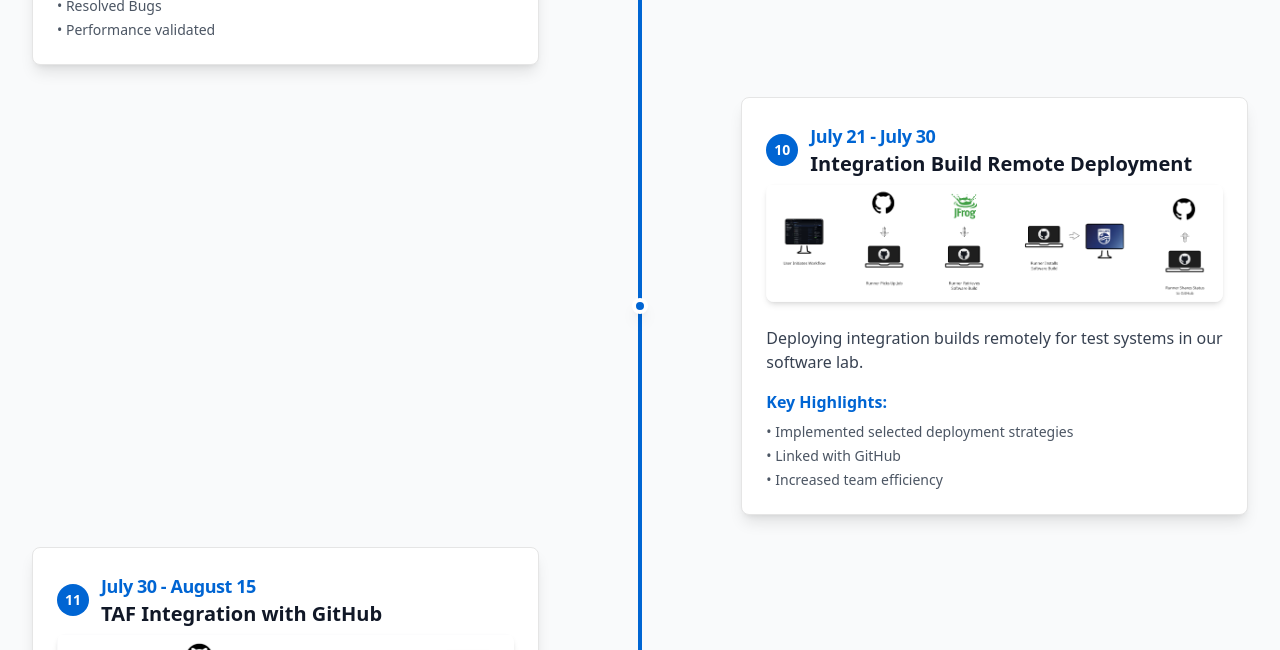
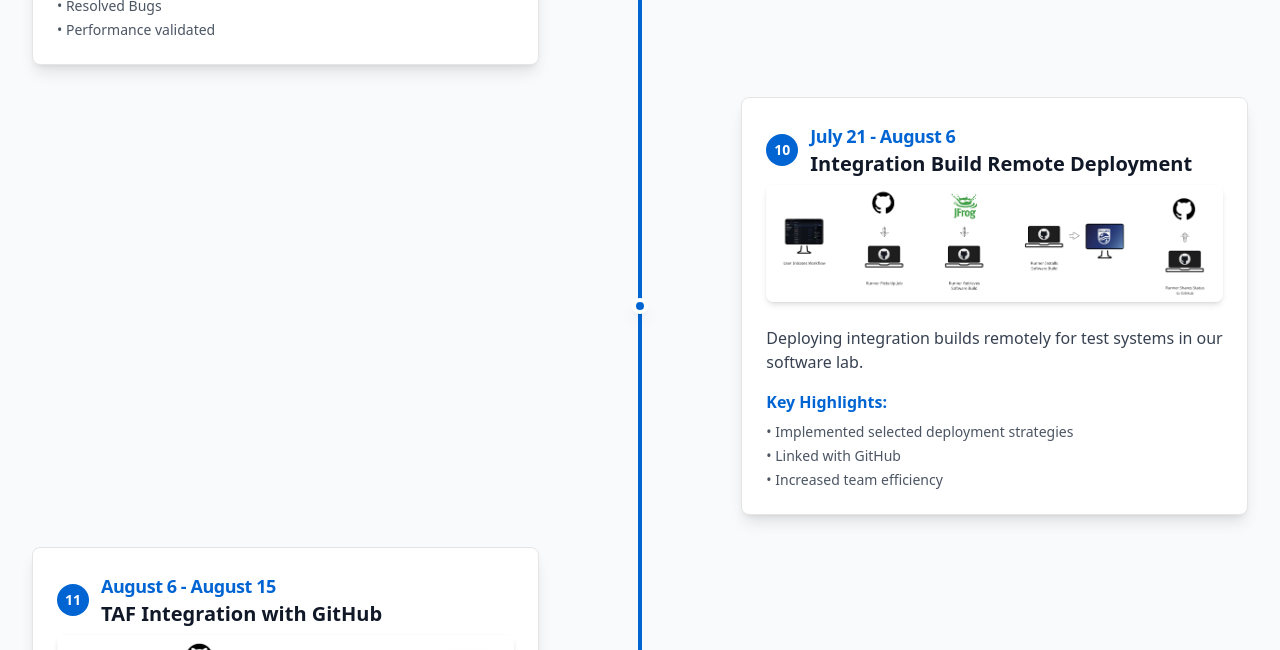
Before and after one commit to TomStevenson1/intern-demo, a React (Create React App) app: page / in a window 1280 px wide. Shown: the part 7300-7950 px from the top of the page. Built offline with nearby package versions, Linux system fonts and the light colour scheme.

Commit message:
update timeline

```diff
--- a/src/components/sections/Timeline.tsx
+++ b/src/components/sections/Timeline.tsx
@@ -97,14 +97,14 @@ const Timeline: React.FC = () => {
       image: `${process.env.PUBLIC_URL}/images/timeline/RunnerTesting.png`
     },
     {
-      week: "July 21 - July 30",
+      week: "July 21 - August 6",
       title: "Integration Build Remote Deployment",
       description: "Deploying integration builds remotely for test systems in our software lab.",
       highlights: ["Implemented selected deployment strategies", "Linked with GitHub", "Increased team efficiency"],
       image: `${process.env.PUBLIC_URL}/images/timeline/Runner_Workflow.png`
     },
     {
-      week: "July 30 - August 15",
+      week: "August 6 - August 15",
       title: "TAF Integration with GitHub",
       description: "Integrating the test automation framework with GitHub workflows.",
       highlights: ["Implemented TAF integration with GitHub", "Created automation workflows"],
```
